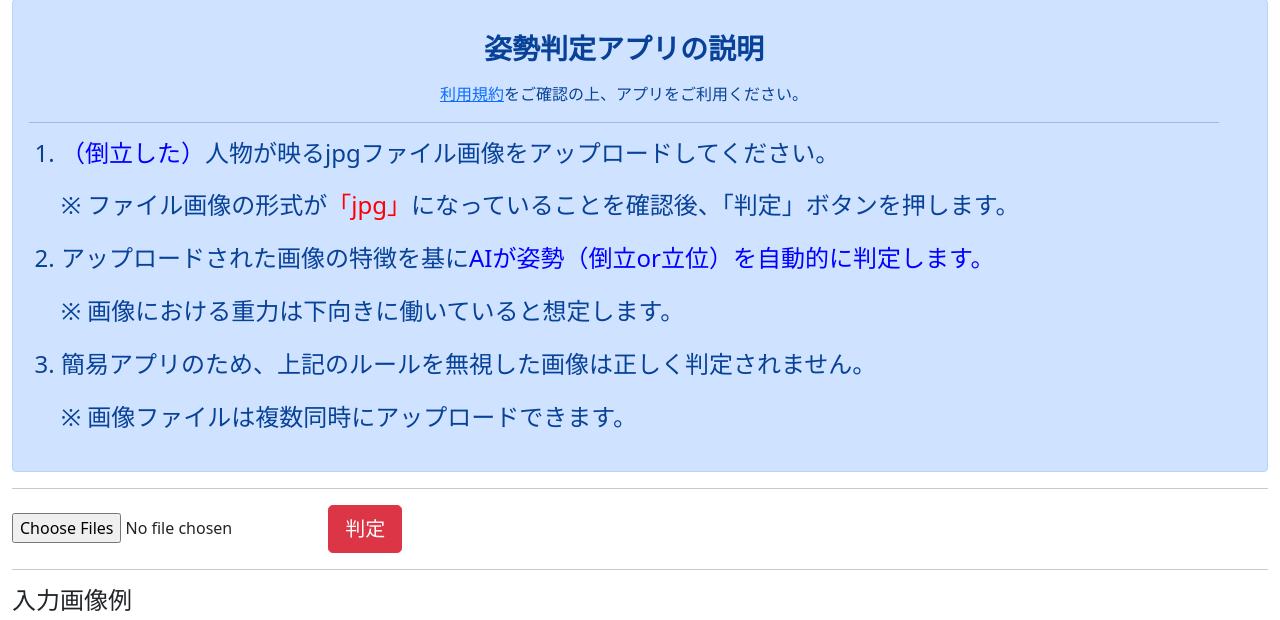
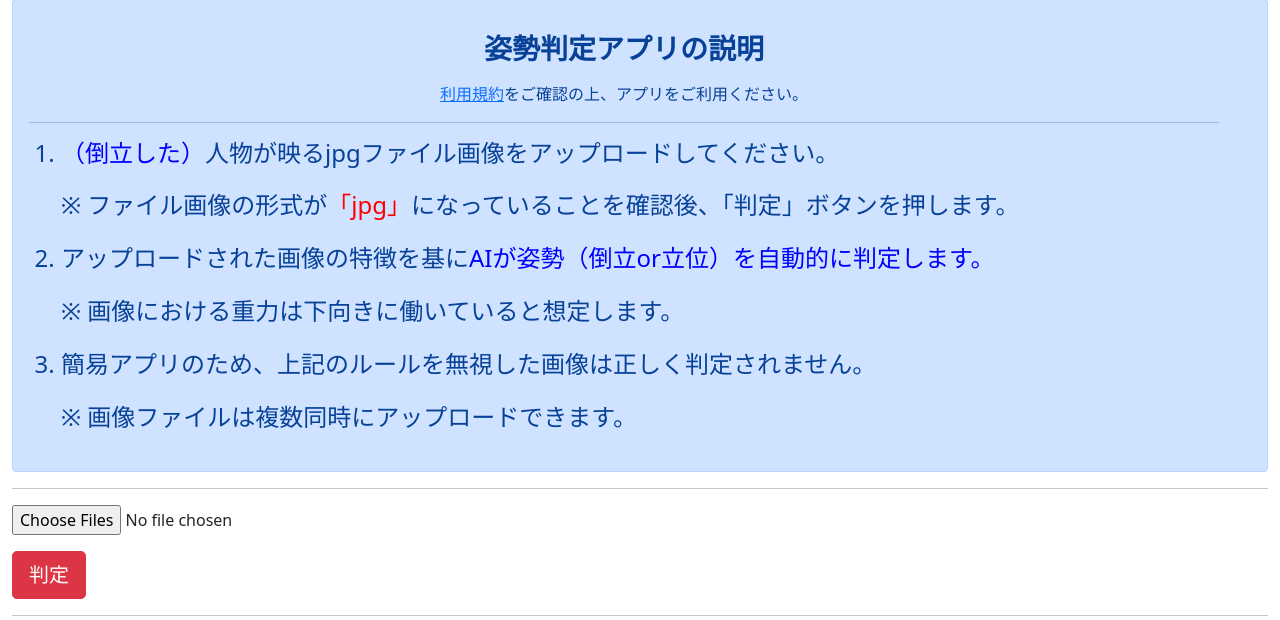
Before and after one commit to ai-coach-eiji/handstand-v2, a Django app: page / in a window 1280 px wide. Shown: the part 49-669 px from the top of the page. Run offline with Django 3.2, Linux system fonts and the light colour scheme; grey boxes are pictures that could not be loaded.

Commit message:
判定ボタンの位置を変更

```diff
--- a/pose_estimation/templates/pose_estimation/index.html
+++ b/pose_estimation/templates/pose_estimation/index.html
@@ -26,7 +26,9 @@
             <div style="display:inline-flex">
                 <input type="file" name="files[]" multiple>
             </div>
-            <input type="submit" class="btn btn-lg btn-danger" value="判定">
+            <div class="pt-3">
+                <input type="submit" class="btn btn-lg btn-danger" value="判定">
+            </div>
             {% csrf_token %}
         </form>
         {% if message %}
```
